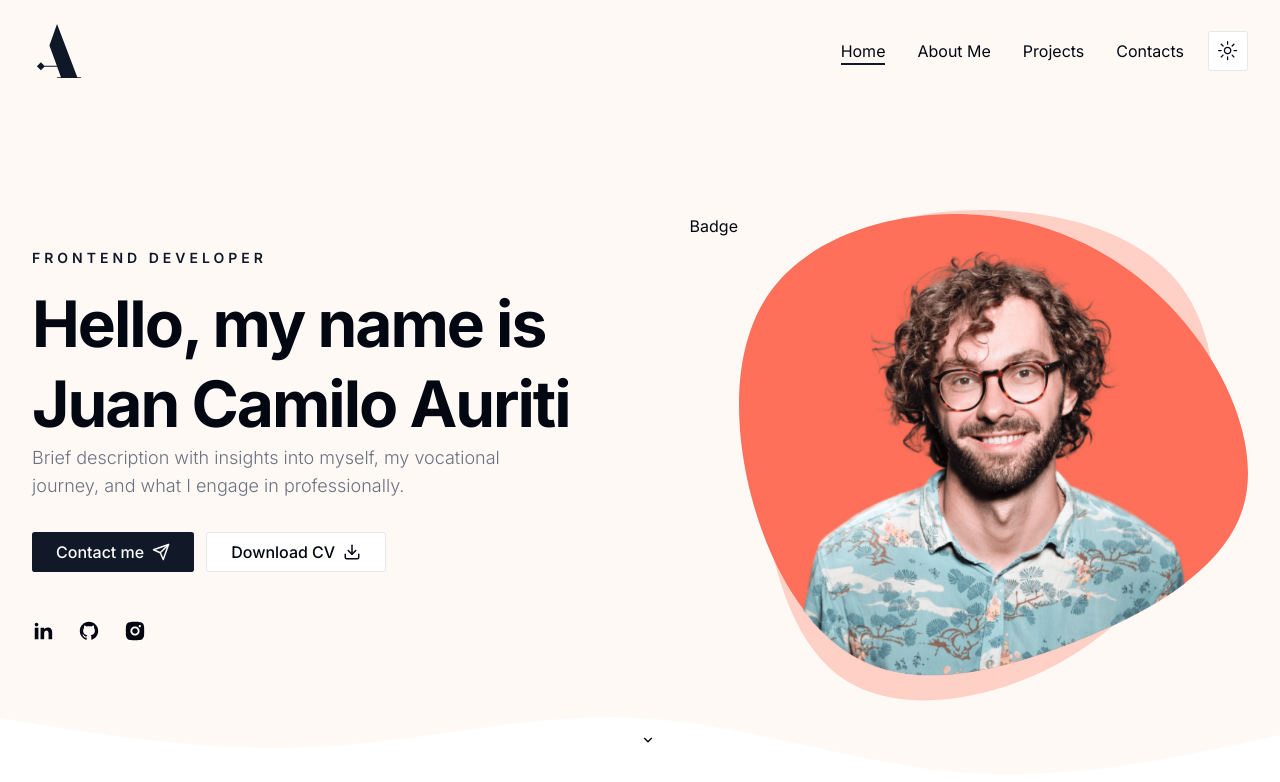
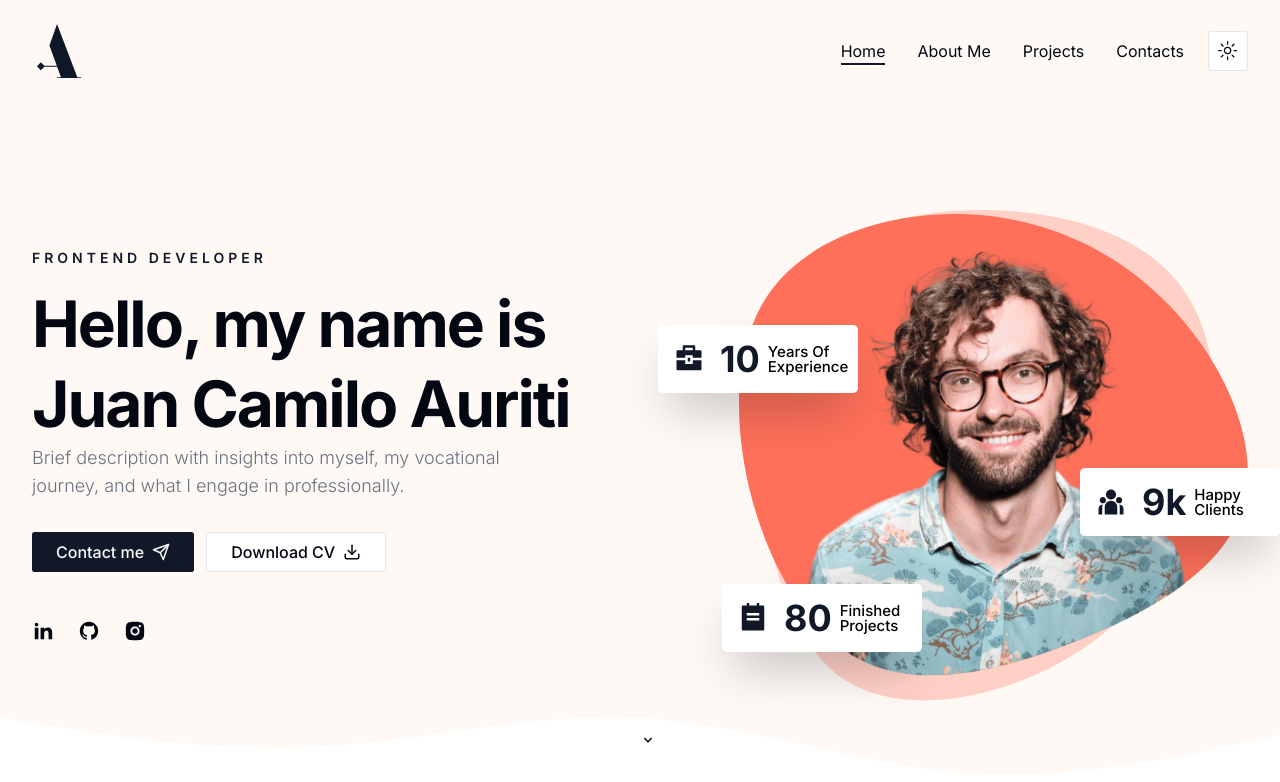
Before and after one commit to auriti-web-design/auriti-design, a Next.js app: page / in a window 1280 px wide. Shown: the top 782 px of the page. Built offline with nearby package versions, Linux system fonts and the light colour scheme.

Commit message:
add dynamic counter

```diff
--- a/app/globals.css
+++ b/app/globals.css
@@ -69,3 +69,7 @@
 .subtitle {
   @apply text-muted-foreground text-lg mb-8 font-light;
 }
+
+.badge {
+  @apply z-10 w-[200px] h-[68px] bg-white dark:backdrop-blur-[44px] shadow-2xl p-4 rounded-lg flex items-center gap-x-4;
+}
--- a/components/Badge.jsx
+++ b/components/Badge.jsx
@@ -1,8 +1,22 @@
-import React from 'react'
+'use client'
+import CountUp from "react-countup"
 
-const Badge = () => {
+const Badge = ({ containerStyles, icon, endCountNum, endCountText, badgeText }) => {
   return (
-    <div>Badge</div>
+    <div className={`badge ${containerStyles}`}>
+      <div className="text-primary text-3xl">
+        {icon}
+      </div>
+      <div className="gap-x-2 flex items-center">
+        <div className="text-primary text-4xl font-bold leading-none">
+          <CountUp end={endCountNum} delay={1} duration={4} />
+          {endCountText}
+        </div>
+        <div
+          className="max-w-[70px] leading-none text-[15px] font-medium text-black"> {badgeText}
+        </div>
+      </div>
+    </div>
   )
 }
 
--- a/components/Hero.jsx
+++ b/components/Hero.jsx
@@ -52,7 +52,26 @@ const Hero = () => {
                     {/* image */}
                     <div className='xl:flex relative hidden'>
                         {/* badge 1 */}
-                        <Badge />
+                        <Badge
+                            containerStyles='absolute top-[24%] -left-[5rem]'
+                            icon={<RiBriefcase4Fill />}
+                            endCountNum={10}
+                            badgeText='Years Of Experience'
+                        />
+                        {/* badge 2 */}
+                        <Badge
+                            containerStyles='absolute top-[80%] -left-[1rem]'
+                            icon={<RiTodoFill />}
+                            endCountNum={80}
+                            badgeText='Finished Projects'
+                        />{/* badge 3 */}
+                        <Badge
+                            containerStyles='absolute top-[55%] -right-8'
+                            icon={<RiTeamFill />}
+                            endCountNum={9}
+                            endCountText='k'
+                            badgeText='Happy Clients'
+                        />
                         <div className='bg-hero_shape2_light dark:bg-hero_shape2_dark w-[500px] h-[500px] bg-no-repeat absolute -top-1 -right-2'></div>
                         <DevImg
                             containerStyles='bg-hero_shape w-[510px] h-[462px] bg-no-repeat relative bg-bottom'
```
